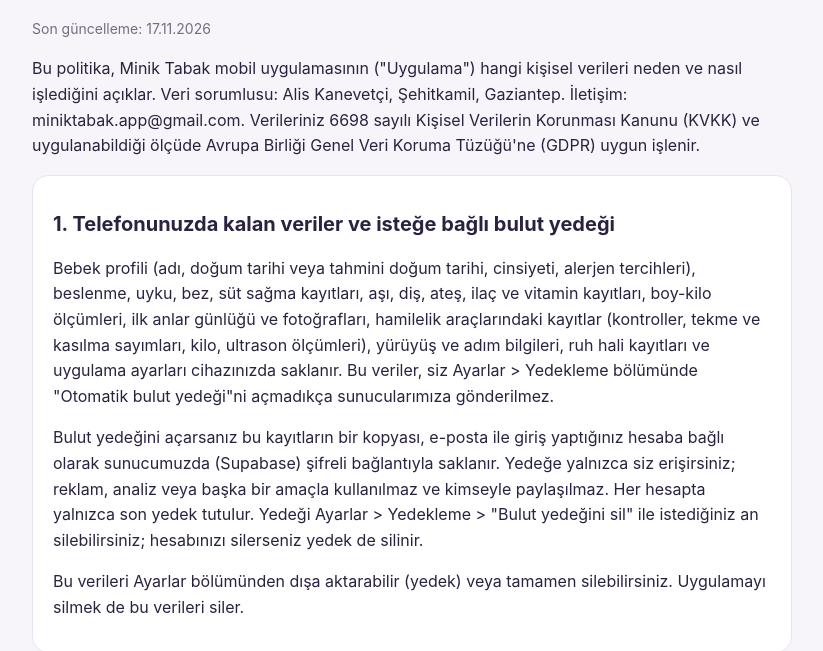
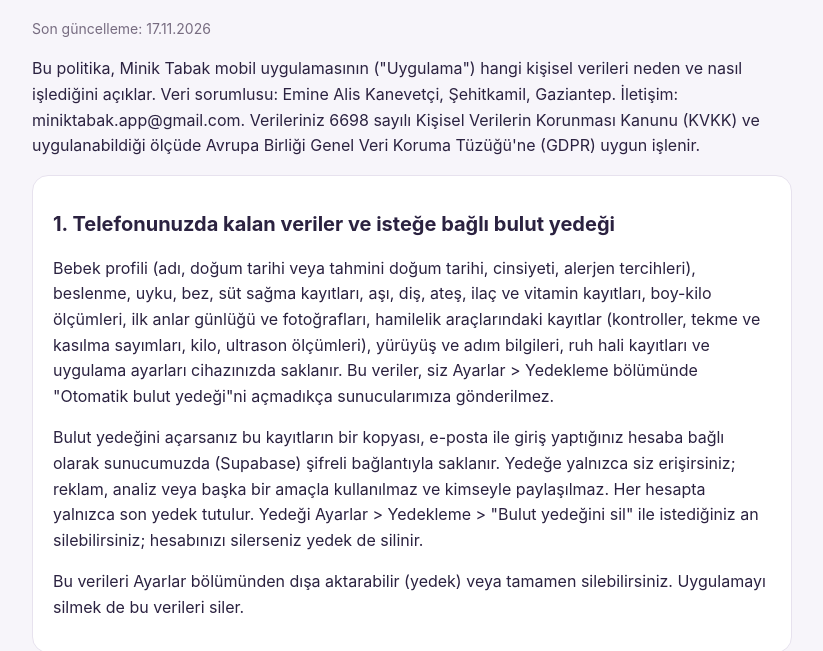
Before and after one commit to BerkayKanevetci/miniktabak-web, a plain HTML site: page gizlilik.html in a window 1280 px wide. Shown: the part 164-815 px from the top of the page, without its empty margins (228-1051 px from the left). Drawn offline with Linux system fonts and the light colour scheme.

Commit message:
Gizlilik politikası veri sorumlusu adını güncelle (#1)

```diff
--- a/gizlilik.html
+++ b/gizlilik.html
@@ -15,7 +15,7 @@ section{background:var(--card);border:1px solid var(--line);border-radius:16px;p
 </style></head><body><main>
 <header><b>Minik <span>Tabak</span></b></header>
 <nav><a href="index.html">Destek</a><a href="gizlilik.html">Gizlilik Politikası</a><a href="kosullar.html">Kullanım Koşulları</a></nav>
-<h1>Gizlilik Politikası</h1><p class="sub">Son güncelleme: 17.11.2026</p><p>Bu politika, Minik Tabak mobil uygulamasının ("Uygulama") hangi kişisel verileri neden ve nasıl işlediğini açıklar. Veri sorumlusu: Alis Kanevetçi, Şehitkamil, Gaziantep. İletişim: miniktabak.app@gmail.com. Verileriniz 6698 sayılı Kişisel Verilerin Korunması Kanunu (KVKK) ve uygulanabildiği ölçüde Avrupa Birliği Genel Veri Koruma Tüzüğü'ne (GDPR) uygun işlenir.</p>
+<h1>Gizlilik Politikası</h1><p class="sub">Son güncelleme: 17.11.2026</p><p>Bu politika, Minik Tabak mobil uygulamasının ("Uygulama") hangi kişisel verileri neden ve nasıl işlediğini açıklar. Veri sorumlusu: Emine Alis Kanevetçi, Şehitkamil, Gaziantep. İletişim: miniktabak.app@gmail.com. Verileriniz 6698 sayılı Kişisel Verilerin Korunması Kanunu (KVKK) ve uygulanabildiği ölçüde Avrupa Birliği Genel Veri Koruma Tüzüğü'ne (GDPR) uygun işlenir.</p>
 <section><h2>1. Telefonunuzda kalan veriler ve isteğe bağlı bulut yedeği</h2><p>Bebek profili (adı, doğum tarihi veya tahmini doğum tarihi, cinsiyeti, alerjen tercihleri), beslenme, uyku, bez, süt sağma kayıtları, aşı, diş, ateş, ilaç ve vitamin kayıtları, boy-kilo ölçümleri, ilk anlar günlüğü ve fotoğrafları, hamilelik araçlarındaki kayıtlar (kontroller, tekme ve kasılma sayımları, kilo, ultrason ölçümleri), yürüyüş ve adım bilgileri, ruh hali kayıtları ve uygulama ayarları cihazınızda saklanır. Bu veriler, siz Ayarlar &gt; Yedekleme bölümünde "Otomatik bulut yedeği"ni açmadıkça sunucularımıza gönderilmez.</p><p>Bulut yedeğini açarsanız bu kayıtların bir kopyası, e-posta ile giriş yaptığınız hesaba bağlı olarak sunucumuzda (Supabase) şifreli bağlantıyla saklanır. Yedeğe yalnızca siz erişirsiniz; reklam, analiz veya başka bir amaçla kullanılmaz ve kimseyle paylaşılmaz. Her hesapta yalnızca son yedek tutulur. Yedeği Ayarlar &gt; Yedekleme &gt; "Bulut yedeğini sil" ile istediğiniz an silebilirsiniz; hesabınızı silerseniz yedek de silinir.</p><p>Bu verileri Ayarlar bölümünden dışa aktarabilir (yedek) veya tamamen silebilirsiniz. Uygulamayı silmek de bu verileri siler.</p></section>
 <section><h2>2. Anneler topluluğu için işlenen veriler</h2><p>Anneler bölümünü (anne bulma, topluluk grupları, buluşmalar, pazar, mesajlaşma) kullanmak isterseniz şu veriler sunucularımızda işlenir: e-posta adresiniz (giriş kodu için), görünen adınız, isteğe bağlı profil fotoğrafınız, mesleğiniz, kendinizle ilgili yazdıklarınız, ilgi alanlarınız, bebeğinizin yaşı (ay olarak) ve/veya hamilelik haftanız, il ve semtiniz, yaklaşık konumunuz, paylaştığınız gönderiler, yorumlar, ilanlar, fotoğraflar, mesajlar, etkinlikler, şikâyet ve engelleme kayıtları.</p><p>Konum: Konumunuz cihazda yaklaşık 1 kilometreye yuvarlanır; tam konumunuz hiçbir zaman gönderilmez. Diğer anneler yalnızca semtinizi ve yaklaşık uzaklığı görür.</p><p>Doğrulama: Bölümün yalnızca annelere ve anne adaylarına açık kalması için ekranda istenen hareketi yaptığınız bir selfie istenir. Selfie yalnızca doğrulama için yetkili yönetici tarafından incelenir, diğer kullanıcılara gösterilmez ve karar verildikten sonra silinir. Kimlik belgesi istenmez. Bu işlem için açık rızanız alınır.</p><p>Hukuki sebep: Hizmetin sunulması için sözleşmenin ifası (KVKK m.5/2-c), doğrulama selfiesi için açık rıza (KVKK m.5/1), güvenlik ve kötüye kullanımın önlenmesi için meşru menfaat (KVKK m.5/2-f).</p></section>
 <section><h2>3. Yapay zeka asistanı</h2><p>Minik Asistan'a yazdığınız sorular ve bebeğinizin yaşı (ay) veya hamilelik haftanız, yanıt üretilebilmesi için sunucumuz üzerinden yapay zeka hizmet sağlayıcısına (Anthropic) iletilir. Sağlayıcı bu verileri yanıt üretmek dışında kullanmaz ve model eğitiminde kullanmaz. Sorularınızda kimliğinizi belirleyen bilgi paylaşmamanızı öneririz. Sohbet geçmişi yalnızca cihazınızda saklanır.</p></section>
```
